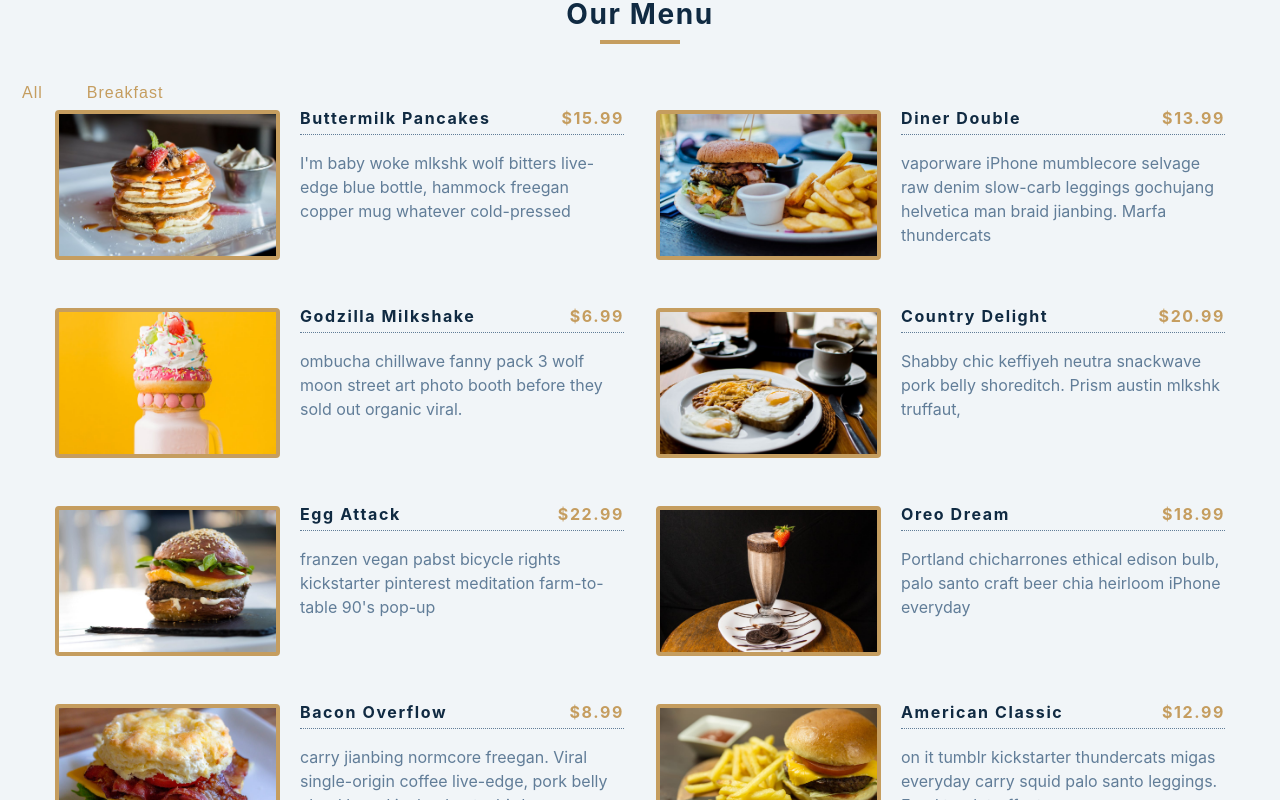
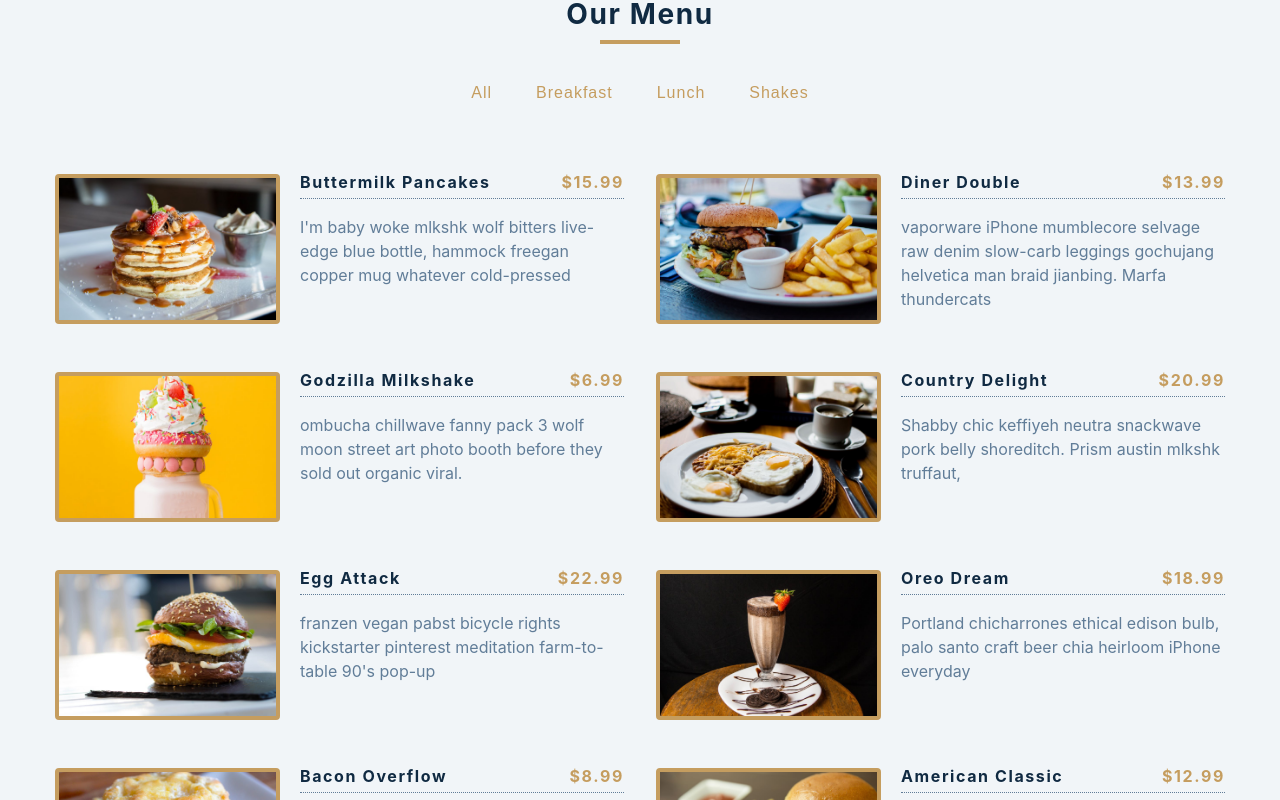
Before and after one commit to jubhavsar/React-Projects-JnSm, a React (Create React App) app in the folder 05-menu/: page / in a window 1280 px wide. Shown: the top 800 px of the page. Built offline with nearby package versions, Linux system fonts and the light colour scheme.

Commit message:
get all categories dynemically as button

```diff
--- a/05-menu/src/Categories.js
+++ b/05-menu/src/Categories.js
@@ -1,10 +1,18 @@
 import React from 'react';
 
-const Categories = ({filterItems}) => {
+const Categories = ({categories, filterItems}) => {
   return (
-    <div className="button-container">
-      <button className='filter-btn' onClick={() => filterItems('all')}>All</button>
-      <button className='filter-btn' onClick={() => filterItems('breakfast')}>Breakfast</button>
+    <div className="btn-container">
+      {
+        categories.map((category, index) =>
+         <button
+         type='button'
+         className='filter-btn'
+         key={index}
+         onClick={() => filterItems(category)} >
+           {category}
+         </button> )
+      }
     </div>
 
   );
```
